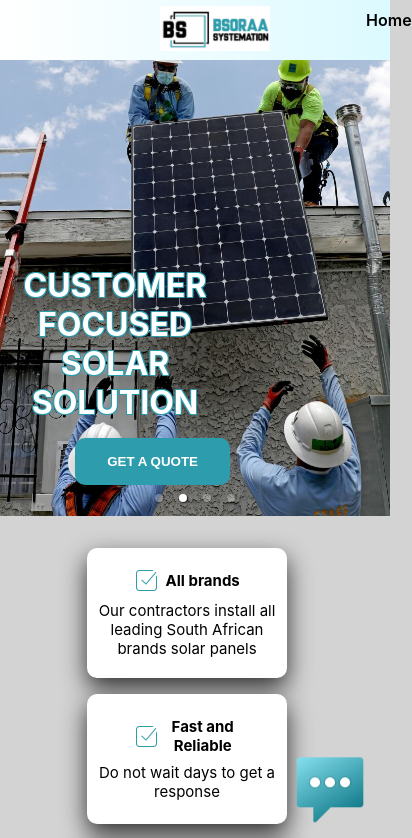
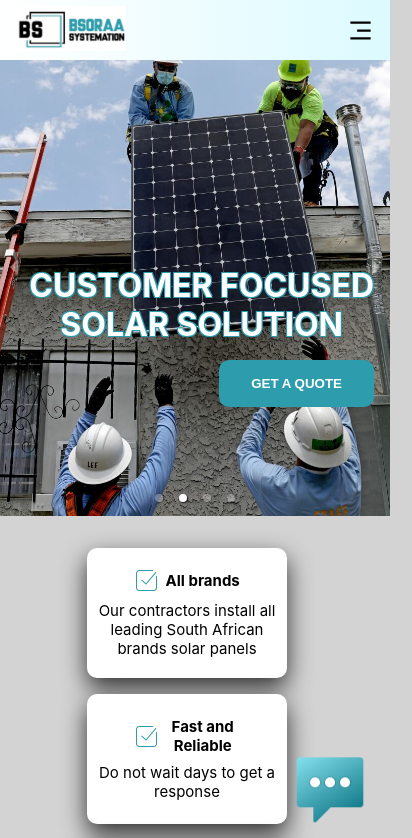
Before and after one commit to NK-William/BSORAA-Systemation, a React (Create React App) app: page / in a window 390 px wide. Shown: the top 838 px of the page, 412 px wide, since content can reach past the window. Built offline with nearby package versions, Linux system fonts and the light colour scheme.

Commit message:
Added navbar screen responsiveness

```diff
--- a/package.json
+++ b/package.json
@@ -13,6 +13,7 @@
     "leaflet": "^1.9.4",
     "react": "^18.2.0",
     "react-dom": "^18.2.0",
+    "react-icons": "^4.9.0",
     "react-responsive-carousel": "^3.2.23",
     "react-router-dom": "^6.11.2",
     "react-scripts": "5.0.1",
--- a/src/App.css
+++ b/src/App.css
@@ -13,3 +13,30 @@ a {
   color: unset;
   text-decoration: none;
 }
+
+.scale-up-center {
+  -webkit-animation: scale-up-center 0.4s cubic-bezier(0.39, 0.575, 0.565, 1)
+    both;
+  animation: scale-up-center 0.4s cubic-bezier(0.39, 0.575, 0.565, 1) both;
+}
+
+@-webkit-keyframes scale-up-center {
+  0% {
+    -webkit-transform: scale(0.5);
+    transform: scale(0.5);
+  }
+  100% {
+    -webkit-transform: scale(1);
+    transform: scale(1);
+  }
+}
+@keyframes scale-up-center {
+  0% {
+    -webkit-transform: scale(0.5);
+    transform: scale(0.5);
+  }
+  100% {
+    -webkit-transform: scale(1);
+    transform: scale(1);
+  }
+}
--- a/src/components/entry/Entry.tsx
+++ b/src/components/entry/Entry.tsx
@@ -1,6 +1,5 @@
 import React from "react";
 import "./entry.css";
-import { required } from "react-admin";
 
 interface IEntry {
   title: string;
--- a/src/components/navbar/Navbar.tsx
+++ b/src/components/navbar/Navbar.tsx
@@ -1,15 +1,11 @@
-import React from "react";
+import React, { useState } from "react";
 import "./navbar.css";
 import icon from "../../assets/icon.png";
+import { RiMenu3Line, RiCloseLine } from "react-icons/ri";
 import { Link } from "react-router-dom";
 
-const Navbar = () => {
-  return (
-    <div className="navbar__container">
-      <Link to="/">
-        <img src={icon} alt="icon" height={45} />
-      </Link>
-      <nav className="navbar__link-container">
+const GetMenuOptions = () => (
+  <>
     <p>
       <Link to="/">Home</Link>
     </p>
@@ -25,7 +21,41 @@ const Navbar = () => {
     <p>
       <Link to="/quote">Quote</Link>
     </p>
+  </>
+);
+
+const Navbar = () => {
+  const [showMenu, setShowMenu] = useState(false);
+  return (
+    <div>
+      <div className="navbar__container">
+        <Link to="/">
+          <img src={icon} alt="icon" height={45} />
+        </Link>
+        <div className="navbar__menu-container">
+          {showMenu ? (
+            <RiCloseLine
+              color="#000"
+              size={27}
+              onClick={() => setShowMenu(false)}
+            />
+          ) : (
+            <RiMenu3Line
+              color="#000"
+              size={27}
+              onClick={() => setShowMenu(true)}
+            />
+          )}
+        </div>
+        <nav className="navbar__link-container">
+          <GetMenuOptions />
         </nav>
+      </div>
+      {showMenu && (
+        <div className="navbar__menu-popup scale-up-center">
+          <GetMenuOptions />
+        </div>
+      )}
     </div>
   );
 };
--- a/src/components/navbar/navbar.css
+++ b/src/components/navbar/navbar.css
@@ -50,8 +50,58 @@
   display: flex;
 }
 
-.navbar__link-container p {
+.navbar__link-container p,
+.navbar__menu-popup p {
   margin-left: 6rem;
   font-weight: 600;
   cursor: pointer;
 }
+
+.navbar__menu-popup p {
+  margin-left: 0;
+  margin-top: 1rem;
+}
+
+.navbar__menu-container,
+.navbar__menu-popup {
+  display: none;
+}
+
+.navbar__menu-popup {
+  flex-direction: column;
+  position: absolute;
+  top: 3.7rem;
+  right: 0;
+  width: 200px;
+  background-color: rgba(220, 250, 255, 1);
+  box-shadow: 0 10px 24px #303030;
+  z-index: 999;
+  border-bottom-left-radius: 5px;
+  padding: 0rem 1rem 1rem 1rem;
+}
+
+@media (max-width: 1040px) {
+  .navbar__link-container p {
+    margin-left: 4rem;
+  }
+}
+
+@media (max-width: 880px) {
+  .navbar__link-container p {
+    margin-left: 3rem;
+  }
+}
+
+@media (max-width: 800px) {
+  .navbar__link-container {
+    display: none;
+  }
+  .navbar__menu-container,
+  .navbar__menu-popup {
+    display: flex;
+  }
+
+  .navbar__menu-popup {
+    position: fixed;
+  }
+}
--- a/src/containers/servicesSection/servicesSection.css
+++ b/src/containers/servicesSection/servicesSection.css
@@ -5,15 +5,3 @@
   justify-content: center;
   flex-wrap: wrap;
 }
-
-@media (max-width: 1160px) {
-  .servicesSection__container {
-    padding: 2rem var(--section-horizontal-medium-padding);
-  }
-}
-
-@media (max-width: 1160px) {
-  .servicesSection__container {
-    padding: 2rem var(--section-horizontal-small-padding);
-  }
-}
--- a/src/index.css
+++ b/src/index.css
@@ -19,6 +19,16 @@ code {
   --color-primary-dark: #08434c;
   --color-error: #e40000;
   --section-horizontal-padding: 10rem;
-  --section-horizontal-medium-padding: 5rem;
-  --section-horizontal-small-padding: 1rem;
 }
+
+@media (max-width: 1160px) {
+  :root {
+    --section-horizontal-padding: 5rem;
+  }
+}
+
+@media (max-width: 800px) {
+  :root {
+    --section-horizontal-padding: 1rem;
+  }
+}
```
Also changed, not shown: 1 other file (tests, documents, lock files or other folders). Lines whose indentation alone changed are shown as unchanged.
